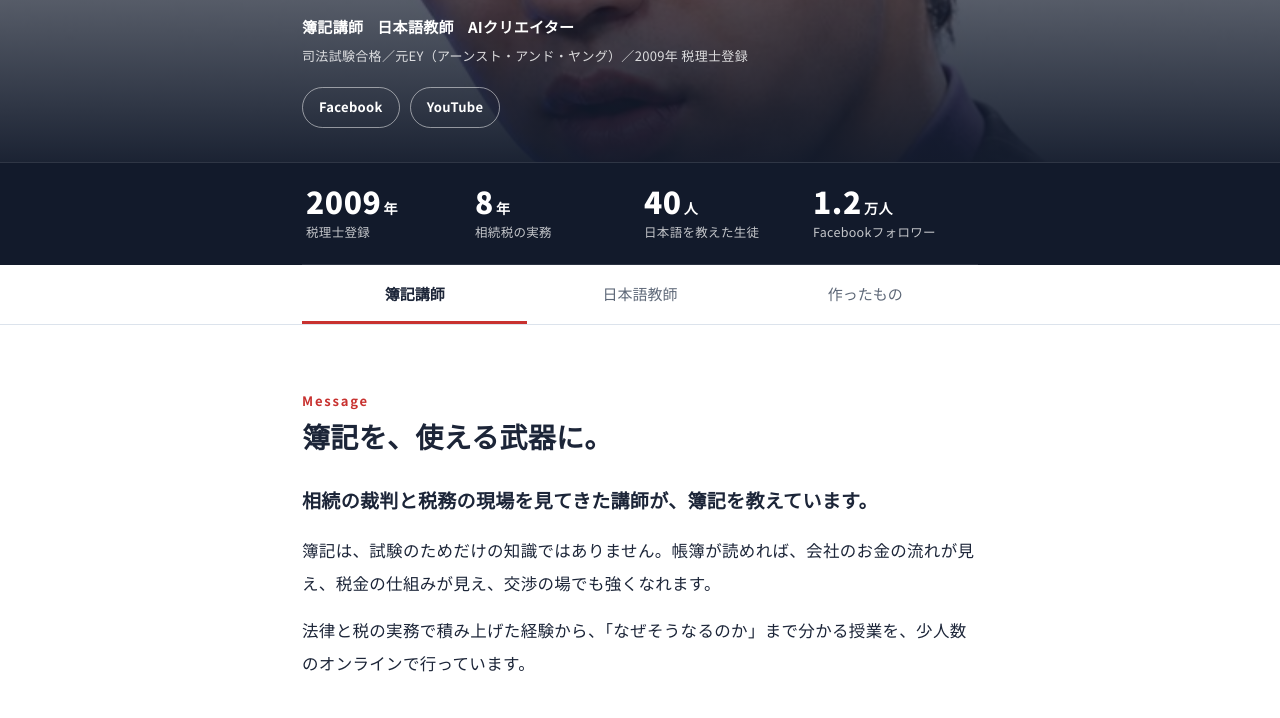
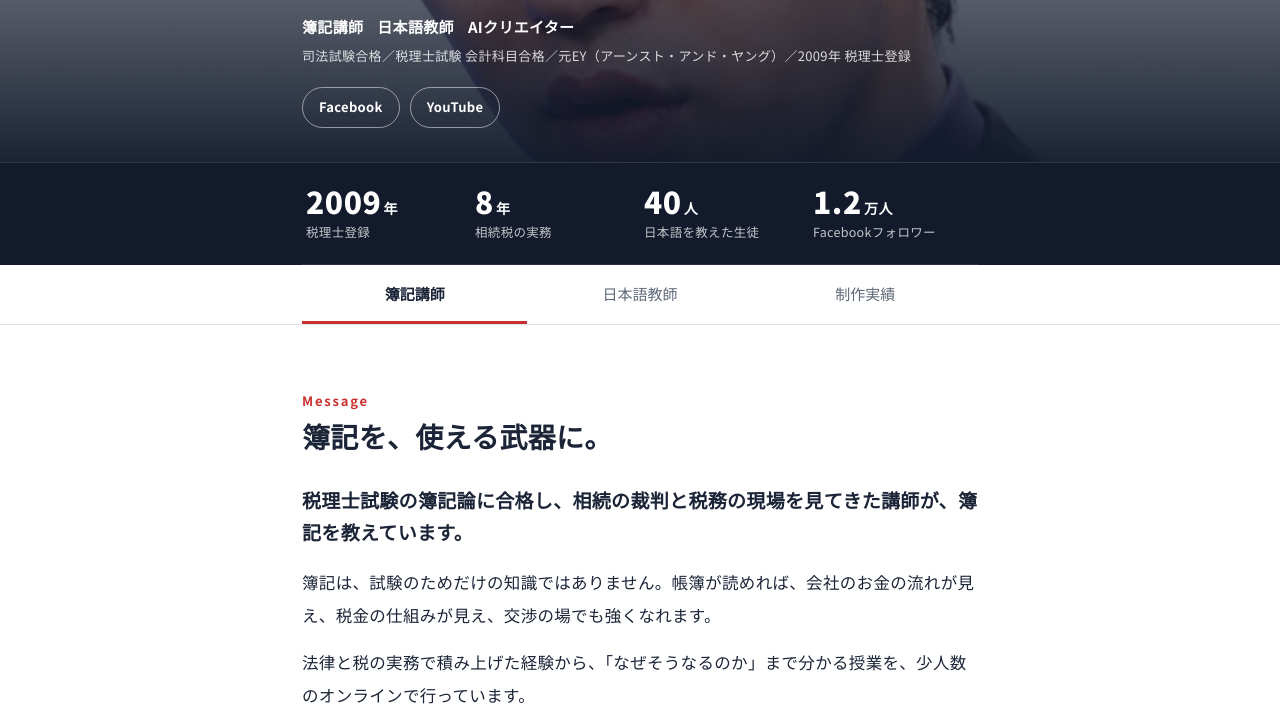
Before and after one commit to goal1j2pangaea-del/hiroyuki-app, a plain HTML site: page index.html in a window 1280 px wide. Shown: the part 542-1260 px from the top of the page. Drawn offline with Linux system fonts and the light colour scheme.

Commit message:
Update index.html

```diff
--- a/index.html
+++ b/index.html
@@ -4,7 +4,8 @@
 <meta charset="UTF-8">
 <meta name="viewport" content="width=device-width, initial-scale=1.0">
 <title>岡本博之（Hiroyuki先生）｜簿記講師・日本語教師</title>
-<meta name="description" content="司法試験合格、EYで法務と資産税、2009年税理士登録。相続の現場を知る講師による少人数オンライン簿記講座。日本語教師としてJLPT N1・N2も指導。">
+<meta name="description" content="司法試験合格、税理士試験 会計科目合格、EYで法務と資産税、2009年税理士登録。相続の現場を知る講師による少人数オンライン簿記講座。日本語教師としてJLPT N1・N2も指導。">
+<meta name="google-site-verification" content="ExbY1OZzopI-goLIodwJeajosId9JgB49CpD2ECevPw" />
 <link rel="preconnect" href="https://fonts.googleapis.com">
 <link rel="preconnect" href="https://fonts.gstatic.com" crossorigin>
 <link href="https://fonts.googleapis.com/css2?family=Noto+Sans+JP:wght@400;500;700;900&display=swap" rel="stylesheet">
@@ -192,7 +193,7 @@
     <h1 class="hero-name">岡本 博之</h1>
     <div class="hero-roman">OKAMOTO HIROYUKI</div>
     <div class="hero-roles"><span>簿記講師</span><span>日本語教師</span><span>AIクリエイター</span></div>
-    <div class="hero-cred">司法試験合格／元EY（アーンスト・アンド・ヤング）／2009年 税理士登録</div>
+    <div class="hero-cred">司法試験合格／税理士試験 会計科目合格／元EY（アーンスト・アンド・ヤング）／2009年 税理士登録</div>
     <div class="social">
       <a href="https://www.facebook.com/share/1HKJCCv4we/" target="_blank" rel="noopener">Facebook</a>
       <a href="https://youtube.com/@nihongo-house" target="_blank" rel="noopener">YouTube</a>
@@ -213,7 +214,7 @@
   <div class="wrap" role="tablist">
     <button class="tab" role="tab" id="tab-boki" aria-controls="boki" aria-selected="true">簿記講師</button>
     <button class="tab" role="tab" id="tab-nihongo" aria-controls="nihongo" aria-selected="false">日本語教師</button>
-    <button class="tab" role="tab" id="tab-works" aria-controls="works" aria-selected="false">作ったもの</button>
+    <button class="tab" role="tab" id="tab-works" aria-controls="works" aria-selected="false">制作実績</button>
   </div>
 </nav>
 
@@ -224,7 +225,7 @@
   <div class="block">
     <div class="wrap">
       <div class="head"><span class="en">Message</span><h2>簿記を、使える武器に。</h2></div>
-      <p class="catch">相続の裁判と税務の現場を見てきた講師が、簿記を教えています。</p>
+      <p class="catch">税理士試験の簿記論に合格し、相続の裁判と税務の現場を見てきた講師が、簿記を教えています。</p>
       <p class="lead">簿記は、試験のためだけの知識ではありません。帳簿が読めれば、会社のお金の流れが見え、税金の仕組みが見え、交渉の場でも強くなれます。</p>
       <p class="lead">法律と税の実務で積み上げた経験から、「なぜそうなるのか」まで分かる授業を、少人数のオンラインで行っています。</p>
     </div>
@@ -257,6 +258,7 @@
         <li><div class="yr soft">学歴</div><div><h3>関西学院大学 卒業</h3><p>岡山県倉敷市出身。倉敷青陵高校から関西学院大学へ。</p></div></li>
         <li><div class="yr soft">法律</div><div><h3>司法試験 合格</h3><p>法律事務所ではなく、世界4大会計事務所のひとつ、EY（アーンスト・アンド・ヤング）の道を選ぶ。</p></div></li>
         <li><div class="yr soft">EY</div><div><h3>法務部・資産税部門を兼務</h3><p>重要顧客の相続をめぐる家事事件を担当。裁判のあとに続く確定申告や節税に関心を持つ。</p></div></li>
+        <li><div class="yr soft">税理士試験</div><div><h3>会計科目に合格</h3><p>司法試験の合格で税法科目は免除。会計科目の簿記論・財務諸表論に合格する。</p></div></li>
         <li><div class="yr">2009</div><div><h3>税理士登録</h3><p>EYの資産税部門で5年、相続税の申告と節税の設計に携わる。</p></div></li>
         <li><div class="yr soft">事務所</div><div><h3>相続税専門の会計事務所</h3><p>3年間、相続税の相談・申告、遺産分割協議書の作成を担当。</p></div></li>
         <li><div class="yr">2018</div><div><h3>独立、簿記講師に</h3><p>少人数制のオンライン簿記講座を始める。</p></div></li>
@@ -367,12 +369,12 @@
   </div>
 </section>
 
-<!-- ================= 作ったもの ================= -->
+<!-- ================= 制作実績 ================= -->
 <section class="panel" id="works" role="tabpanel" aria-labelledby="tab-works">
   <div class="block">
     <div class="wrap">
-      <div class="head"><span class="en">Works</span><h2>ゲームとアプリ</h2></div>
-      <p class="lead" style="margin-bottom:36px">授業の合間に、AIを使って学べるゲームや社会を考えるシミュレーションを作っています。すべてスマホでそのまま遊べます。</p>
+      <div class="head"><span class="en">Works</span><h2>制作実績</h2></div>
+      <p class="lead" style="margin-bottom:36px">AIクリエイターとして、学べるゲームや社会を考えるシミュレーションを企画・制作しています。すべてスマホでそのまま遊べます。</p>
 
       <h3 class="sub-h">簿記・お金を学ぶ</h3>
       <ul class="ledger">
@@ -399,7 +401,6 @@
         <li><a href="uranai2.html"><span class="t">十戒の審判</span><span class="d">ちょっと変わった占いアプリ。</span></a></li>
         <li><a href="shindan.html"><span class="t">趣味診断</span><span class="d">いくつかの質問で、向いている趣味を診断。</span></a></li>
         <li><a href="love.html"><span class="t">恋愛理論クイズ</span><span class="d">恋愛にまつわる心理学をクイズで。</span></a></li>
-        <li><a href="iq.html"><span class="t">IQテスト（ネタ）</span><span class="d">本気にしないでください。</span></a></li>
       </ul>
     </div>
   </div>
```
